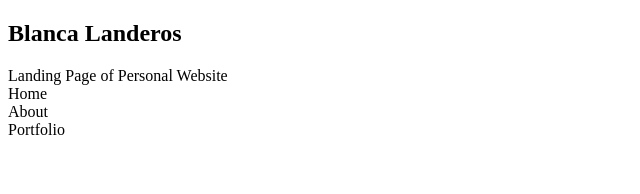
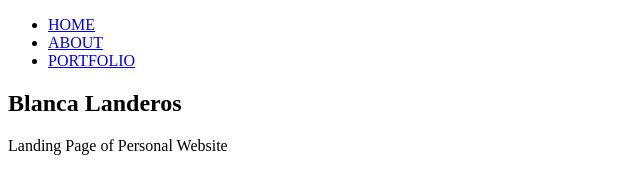
Before and after one commit to Blanca-Landeros-Personal-Website/blandero-personal-website, a plain HTML site: page index.html in a window 1280 px wide. Shown: the whole page, without its empty margins (0-640 px from the left). Drawn offline with Linux system fonts and the light colour scheme.

Commit message:
Nav bar update. basic text on all linked pages

```diff
--- a/index.html
+++ b/index.html
@@ -7,14 +7,14 @@
     <title>Blanca's Personal Website</title>
 </head>
 <body>
+    <nav class="menu">
+        <ul>
+            <li><a href="index.html">HOME</a></li>
+            <li><a href="about.html">ABOUT</a></li>
+            <li><a href="portfolio.html">PORTFOLIO</a></li>
+        </ul>
     <h2>Blanca Landeros</h2>
     Landing Page of Personal Website
-    <align = center>
-        <nav>Home</nav>
-        <nav>About</nav>
-        <nav>Portfolio</nav
-    </align>
     <!-- maybe include an image or a quote here -->
-    <class="backround"
 </body>
 </html>
--- a/style.css
+++ b/style.css
@@ -1,4 +1,4 @@
-html {
-    background-image: Line pattern.jpg ();
+body {
+    background-image: Line pattern.jpg;
     background-repeat: repeat-x;
 }
```
Also changed, not shown: about.html (+10 -2 lines), portfolio.html (+10 -2 lines).
